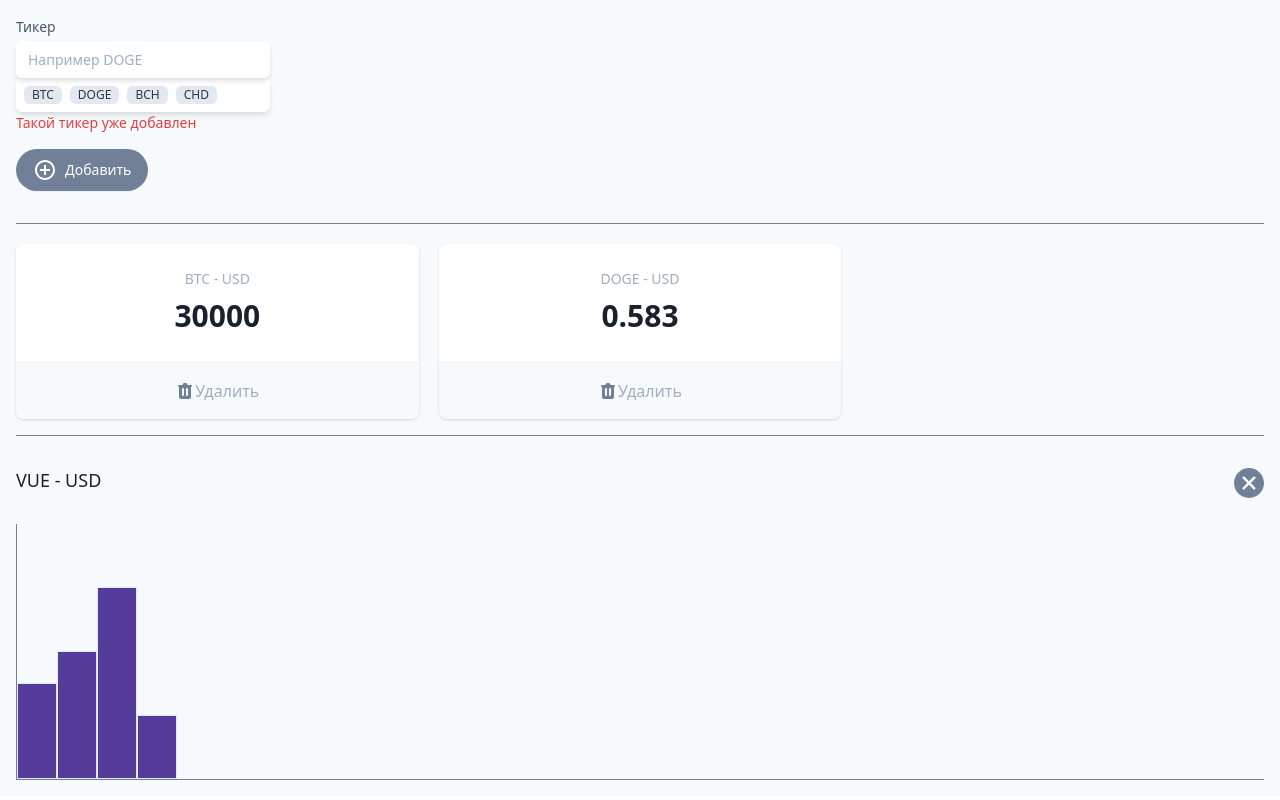
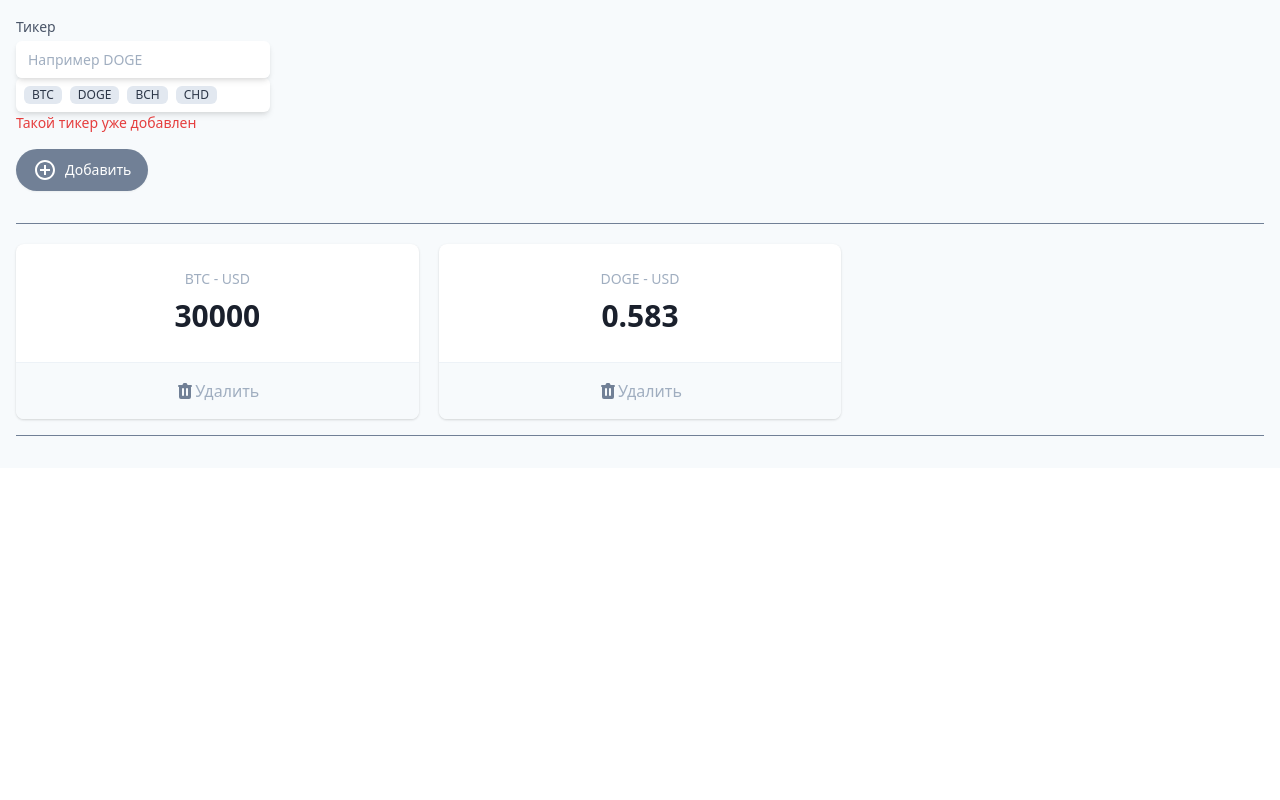
Before and after one commit to conolost/Cryptonomical, a Vue app: page / in a window 1280 px wide. Built offline with nearby package versions, Linux system fonts and the light colour scheme.

Commit message:
Added selection from tickers to graph

```diff
--- a/src/App.vue
+++ b/src/App.vue
@@ -97,6 +97,10 @@
           <div
             v-for="ticker in tickers"
             :key="ticker.name"
+            @click="select = ticker"
+            :class="{
+              'border-4': select == ticker,
+            }"
             class="bg-white overflow-hidden shadow rounded-lg border-purple-800 border-solid cursor-pointer"
           >
             <div class="px-4 py-5 sm:p-6 text-center">
@@ -109,7 +113,7 @@
             </div>
             <div class="w-full border-t border-gray-200"></div>
             <button
-              @click="handleDelete(ticker)"
+              @click.stop="handleDelete(ticker)"
               class="flex items-center justify-center font-medium w-full bg-gray-100 px-4 py-4 sm:px-6 text-md text-gray-500 hover:text-gray-600 hover:bg-gray-200 hover:opacity-20 transition-all focus:outline-none"
             >
               <svg
@@ -131,9 +135,9 @@
         <hr class="w-full border-t border-gray-600 my-4" />
       </template>
 
-      <section class="relative">
+      <section v-if="select" class="relative">
         <h3 class="text-lg leading-6 font-medium text-gray-900 my-8">
-          VUE - USD
+          {{ select.name }} - USD
         </h3>
         <div class="flex items-end border-gray-600 border-b border-l h-64">
           <div class="bg-purple-800 border w-10 h-24"></div>
@@ -141,7 +145,11 @@
           <div class="bg-purple-800 border w-10 h-48"></div>
           <div class="bg-purple-800 border w-10 h-16"></div>
         </div>
-        <button type="button" class="absolute top-0 right-0">
+        <button
+          @click="select = null"
+          type="button"
+          class="absolute top-0 right-0"
+        >
           <svg
             xmlns="http://www.w3.org/2000/svg"
             xmlns:xlink="http://www.w3.org/1999/xlink"
@@ -180,6 +188,7 @@
         { name: "BTC", price: "30000" },
         { name: "DOGE", price: "0.583" },
       ],
+      select: null,
     };
   },
 
@@ -202,3 +211,9 @@
 </script>
 
 <style src="./app.css"></style>
+
+<!--
+  1. make selection for tickers (border-4)
+  2. make closure of selected ticker(v-if)
+  3.
+ -->
```
